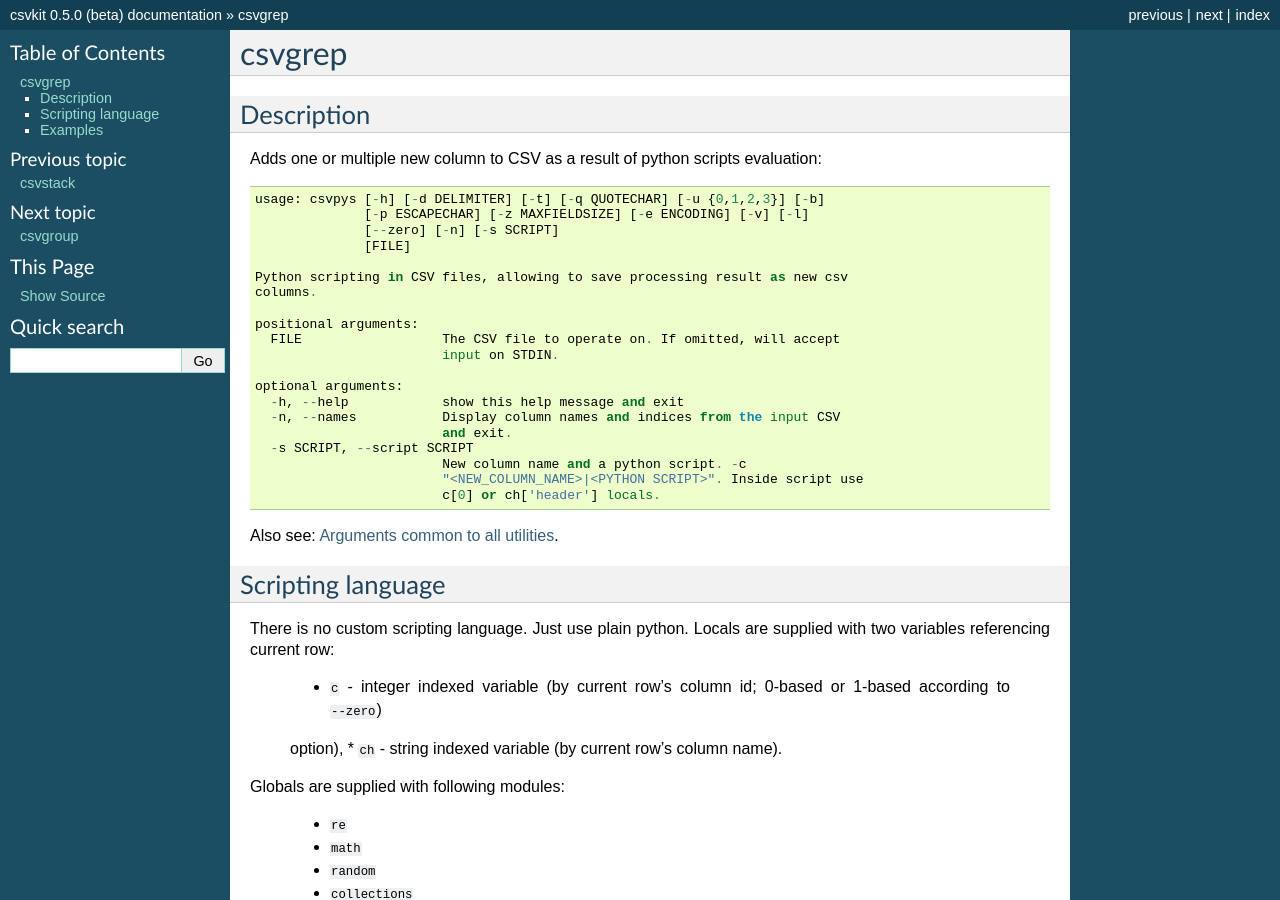
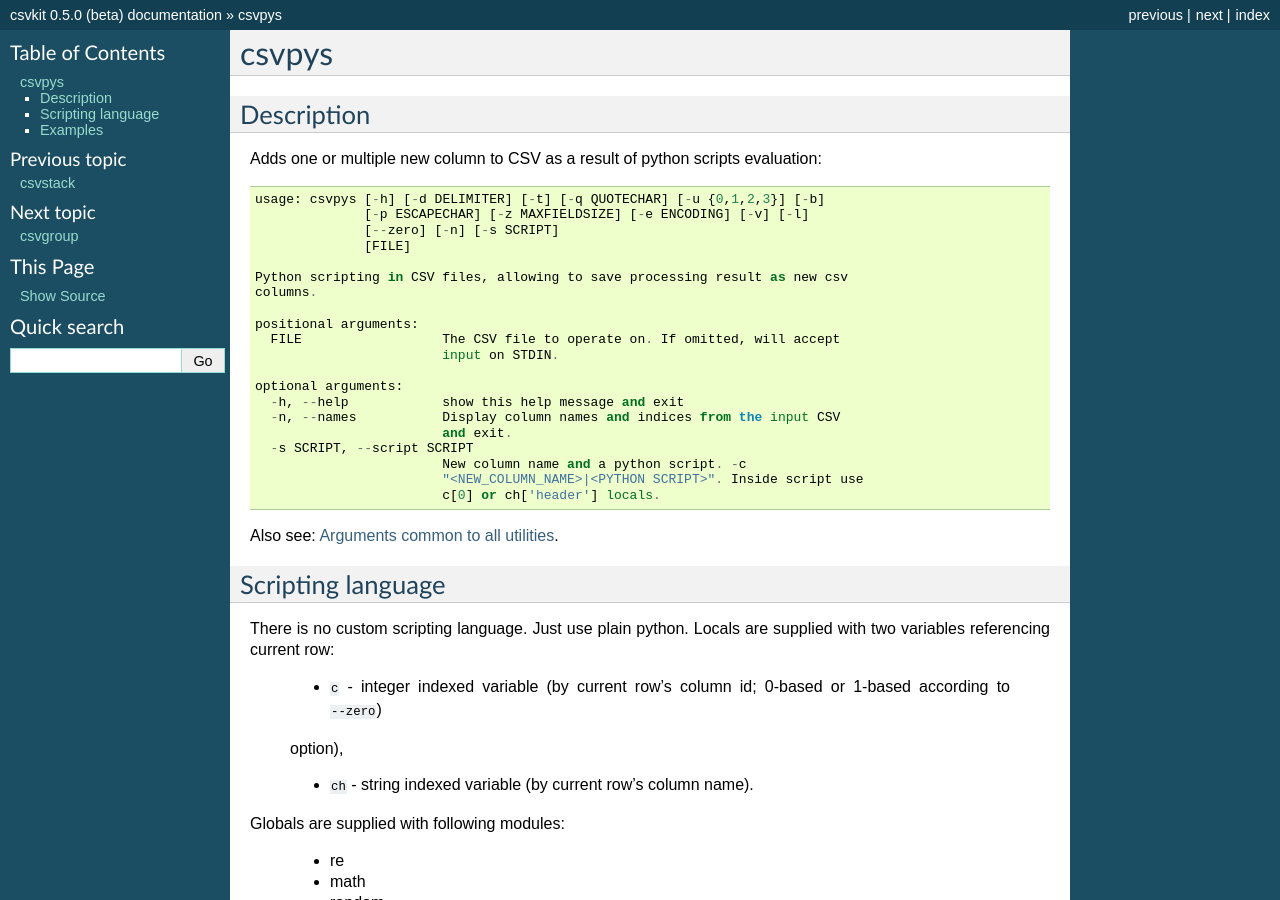
Before and after one commit to wireservice/csvkit, a Sphinx documentation site: the page built from docs/scripts/csvpys.rst, in a window 1280 px wide and 900 px high. Built offline with Sphinx 7.4.7, drawn with Linux system fonts in a browser that asks for light colours.

Commit message:
docs corrections

```diff
--- a/docs/scripts/csvpys.rst
+++ b/docs/scripts/csvpys.rst
@@ -1,6 +1,6 @@
-=======
-csvgrep
-=======
+======
+csvpys
+======
 
 Description
 ===========
@@ -37,14 +37,17 @@
 
  * ``c`` - integer indexed variable (by current row's column id; 0-based or 1-based according to ``--zero``)
  option),
+
  * ``ch`` - string indexed variable (by current row's column name).
+
+
 
 Globals are supplied with following modules:
 
- * ``re``
- * ``math``
- * ``random``
- * ``collections``
+ * re
+ * math
+ * random
+ * collections
 
 .. note::
 
```
